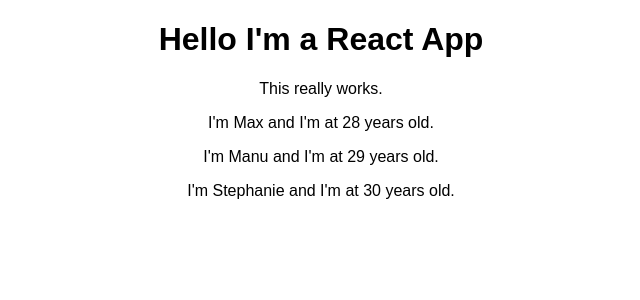
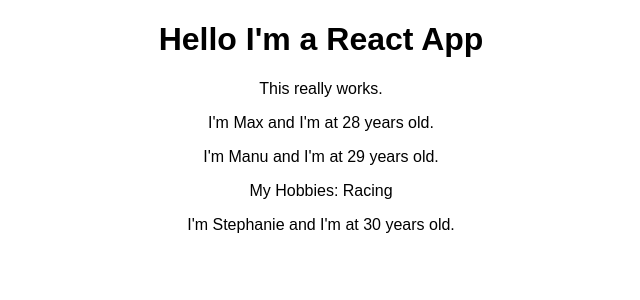
Before and after one commit to conqsolid/react-complete-guide, a React (Create React App) app: page / in a window 1280 px wide. Shown: the top 300 px of the page, without its empty margins (319-959 px from the left). Built offline with nearby package versions, Linux system fonts and the light colour scheme.

Commit message:
children added to props

```diff
--- a/src/App.js
+++ b/src/App.js
@@ -12,7 +12,7 @@
         <h1>Hello I'm a React App</h1>
         <p>This really works.</p>
         <Person name="Max" age="28" />
-        <Person name="Manu" age ="29"/>
+        <Person name="Manu" age ="29">My Hobbies: Racing</Person>
         <Person name="Stephanie" age="30"/>
       </div>
     );
--- a/src/Person/Person.js
+++ b/src/Person/Person.js
@@ -1,7 +1,12 @@
 import React from 'react';
 
 const person = (props) => {
-    return <p>I'm {props.name} and I'm at {props.age} years old.</p>
-}
+    return (
+        <div>
+            <p>I'm {props.name} and I'm at {props.age} years old.</p>
+            <p>{props.children}</p>
+        </div>
+    )
+};
 
 export default person;
```
